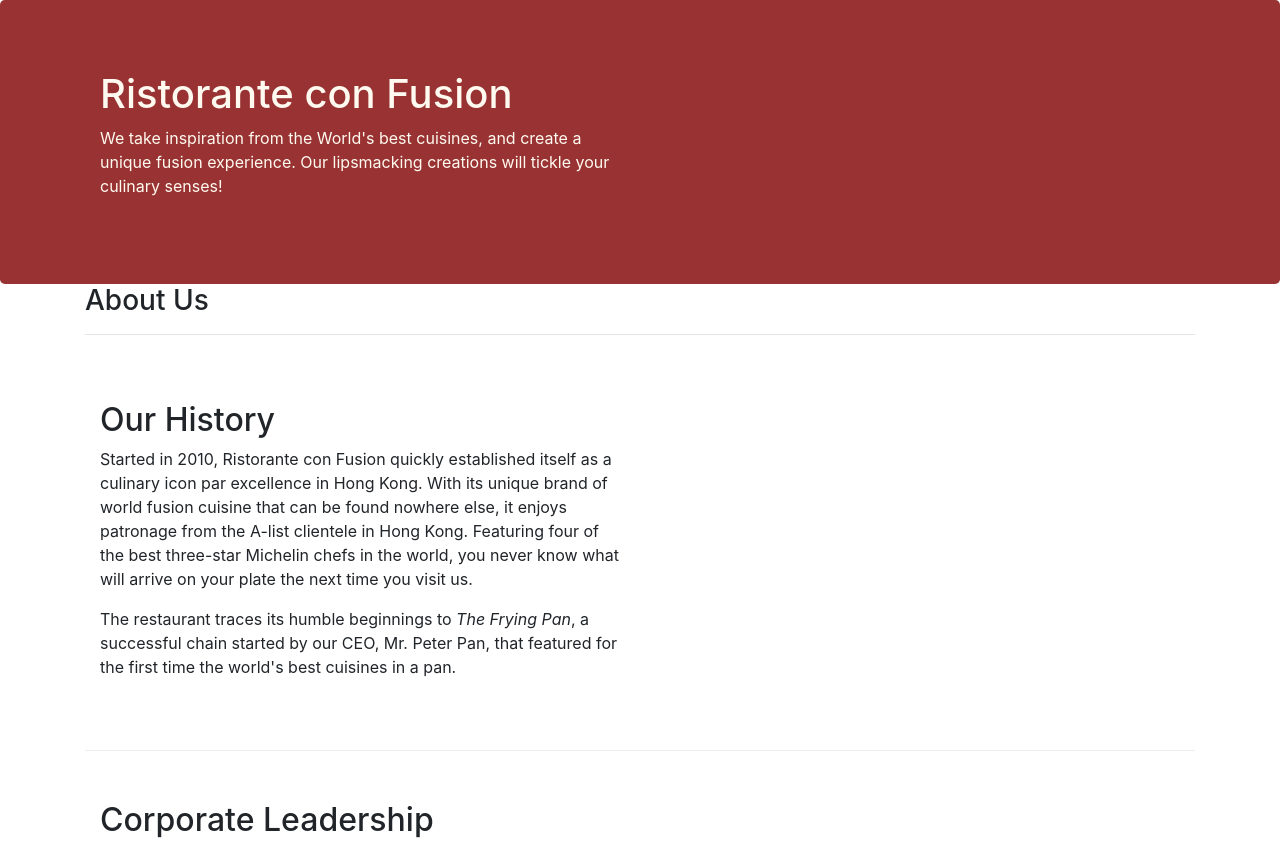
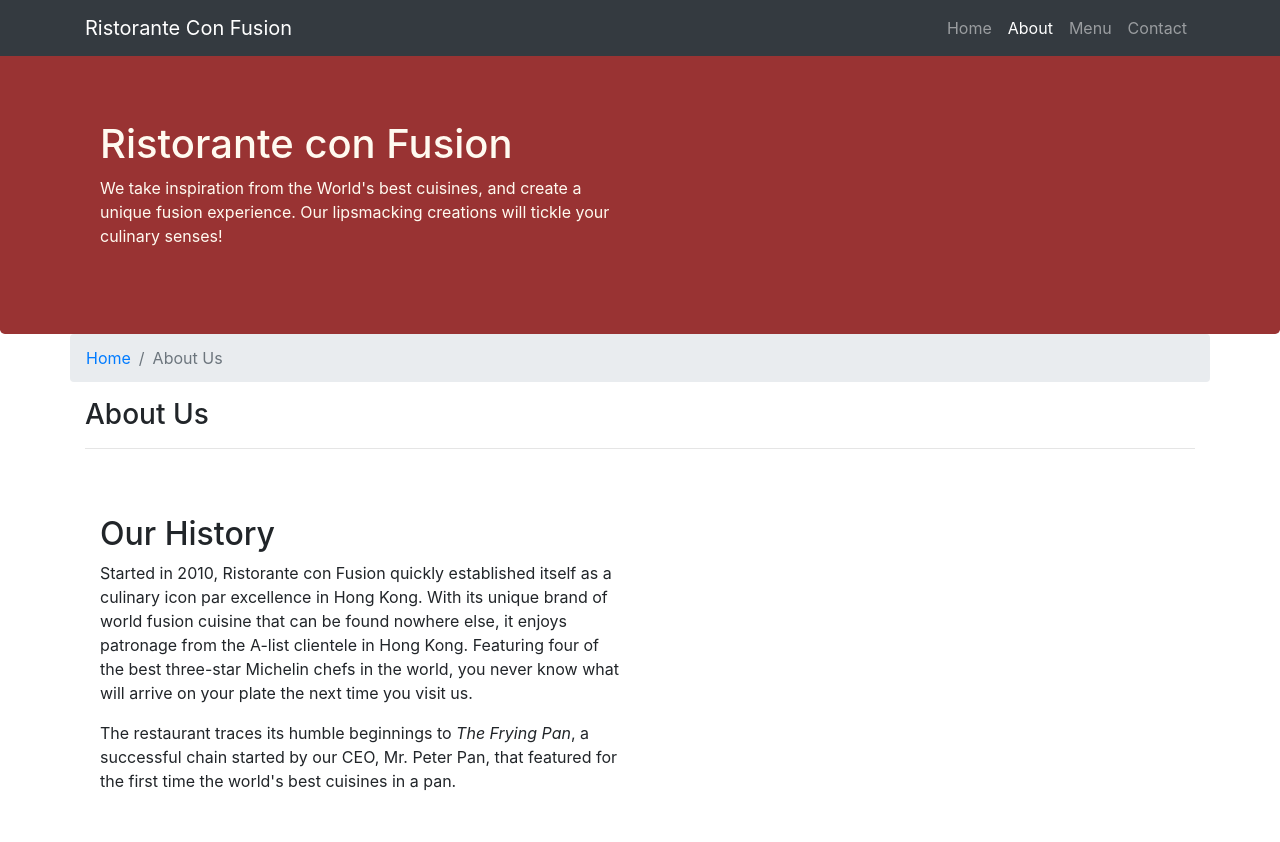
Before and after one commit to atulr5124/bootstrap-c0nfusion, a website: page aboutus.html in a window 1280 px wide. Shown: the top 842 px of the page. Drawn offline with nearby package versions, Linux system fonts and the light colour scheme.

Commit message:
Bootstrap Navigation Added

```diff
--- a/aboutus.html
+++ b/aboutus.html
@@ -15,7 +15,21 @@
 </head>
 
 <body>
-
+    <nav class="navbar navbar-dark navbar-expand-sm bg-dark fixed-top">
+        <div class="container">
+            <button class="navbar-toggler" type="button" data-toggle="collapse" data-target="#Navbar">
+                <span class="navbar-toggler-icon"></span>
+            </button>
+            <a href="./index.html" class="navbar-brand mr-auto">Ristorante Con Fusion</a>
+            <div class="collapse navbar-collapse" id="Navbar"></div>
+            <ul class="navbar-nav mr-auto">
+                <li class="nav-item"><a href="./index.html" class="nav-link">Home</a></li>
+                <li class="nav-item active"><a href="#" class="nav-link">About</a></li>
+                <li class="nav-item"><a href="#" class="nav-link">Menu</a></li>
+                <li class="nav-item"><a href="#" class="nav-link">Contact</a></li>
+            </ul>
+        </div>
+    </nav>
     <header class="jumbotron">
         <div class="container">
             <div class="row row-header">
@@ -31,6 +45,10 @@
 
     <div class="container">
         <div class="row">
+            <ol class="col-12 breadcrumb">
+                <li class="breadcrumb-item"><a href="./index.html">Home</a></li>
+                <li class="breadcrumb-item active">About Us</li>
+            </ol>
             <div class="col-12">
                <h3>About Us</h3>
                <hr>
@@ -70,7 +88,7 @@
                 <div class="col-4 offset-1 col-sm-2">
                     <h5>Links</h5>
                     <ul class="list-unstyled">
-                        <li><a href="#">Home</a></li>
+                        <li><a href="./index.html">Home</a></li>
                         <li><a href="#">About</a></li>
                         <li><a href="#">Menu</a></li>
                         <li><a href="#">Contact</a></li>
--- a/css/styles.css
+++ b/css/styles.css
@@ -32,3 +32,8 @@
 .copyright {
     margin-top: 20px;
 }
+
+body {
+    padding: 50px 0px 0px 0px;
+    z-index: 0;
+}
--- a/package.json
+++ b/package.json
@@ -15,6 +15,7 @@
   },
   "dependencies": {
     "bootstrap": "^4.0.0",
+    "font-awesome": "^4.7.0",
     "jquery": "^3.3.1",
     "popper.js": "^1.12.9"
   }
```
Also changed, not shown: index.html (+17 -2 lines), 1 other file.
